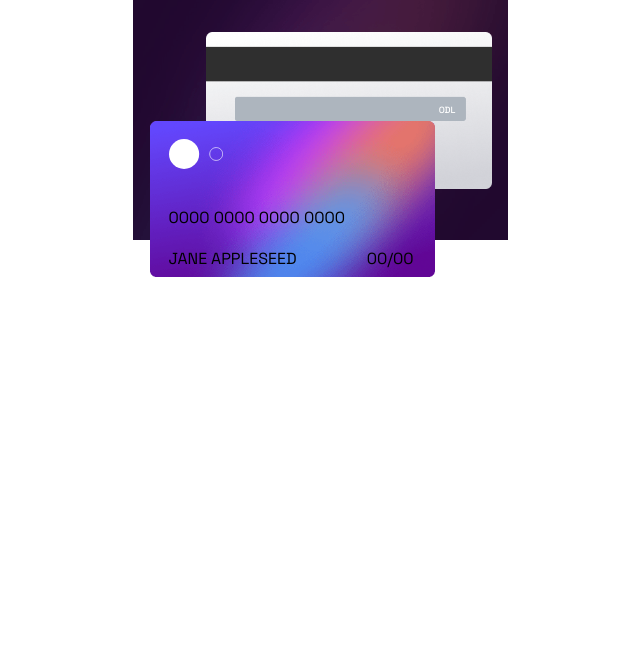
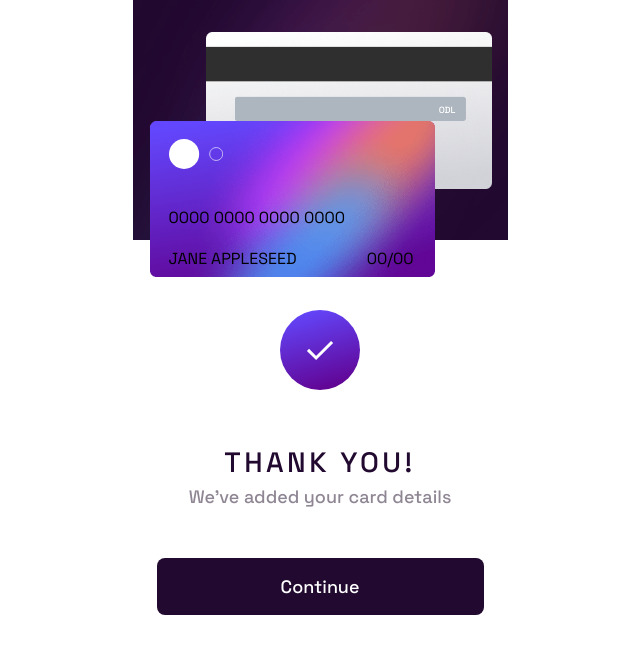
Before and after one commit to Baqari-Fruidze/interactive-card-details-form, a React (Vite) app: page / in a window 1280 px wide. Shown: the top 654 px of the page, without its empty margins (320-960 px from the left). Built offline with nearby package versions, Linux system fonts and the light colour scheme.

Commit message:
succes mesasage done

```diff
--- a/src/App.tsx
+++ b/src/App.tsx
@@ -3,6 +3,7 @@ import { createContext, useState } from "react";
 import mobileBackkground from "/images/bg-main-mobile.png";
 import Back from "./components/Back";
 import Front from "./components/Front";
+import Completed from "./components/Completed";
 
 const Context = createContext(0);
 
@@ -22,6 +23,7 @@ function App() {
             <Back />
             <Front />
           </div>
+          <Completed />
           <div></div>
         </div>
       </div>
--- /dev/null
+++ b/src/components/Completed.tsx
@@ -0,0 +1,22 @@
+import React from "react";
+import completed from "/images/icon-complete.svg";
+export default function Completed() {
+  return (
+    <div className=" flex flex-col items-center px-[24px]">
+      <img
+        src={completed}
+        alt=""
+        className="mt-[70px] mb-[35px] w-[80px] h-[80px]"
+      />
+      <h1 className="text-[28px] text-[#21092F] font-medium tracking-[3.422px] mt-[16px]">
+        THANK YOU!
+      </h1>
+      <p className="text-[18px] text-[#8F8694] font-medium mb-[48px]">
+        We’ve added your card details
+      </p>
+      <button className="bg-[#21092F] rounded-[8px] w-full py-[15px] text-[18px] text-[#fff] font-medium">
+        Continue
+      </button>
+    </div>
+  );
+}
```
